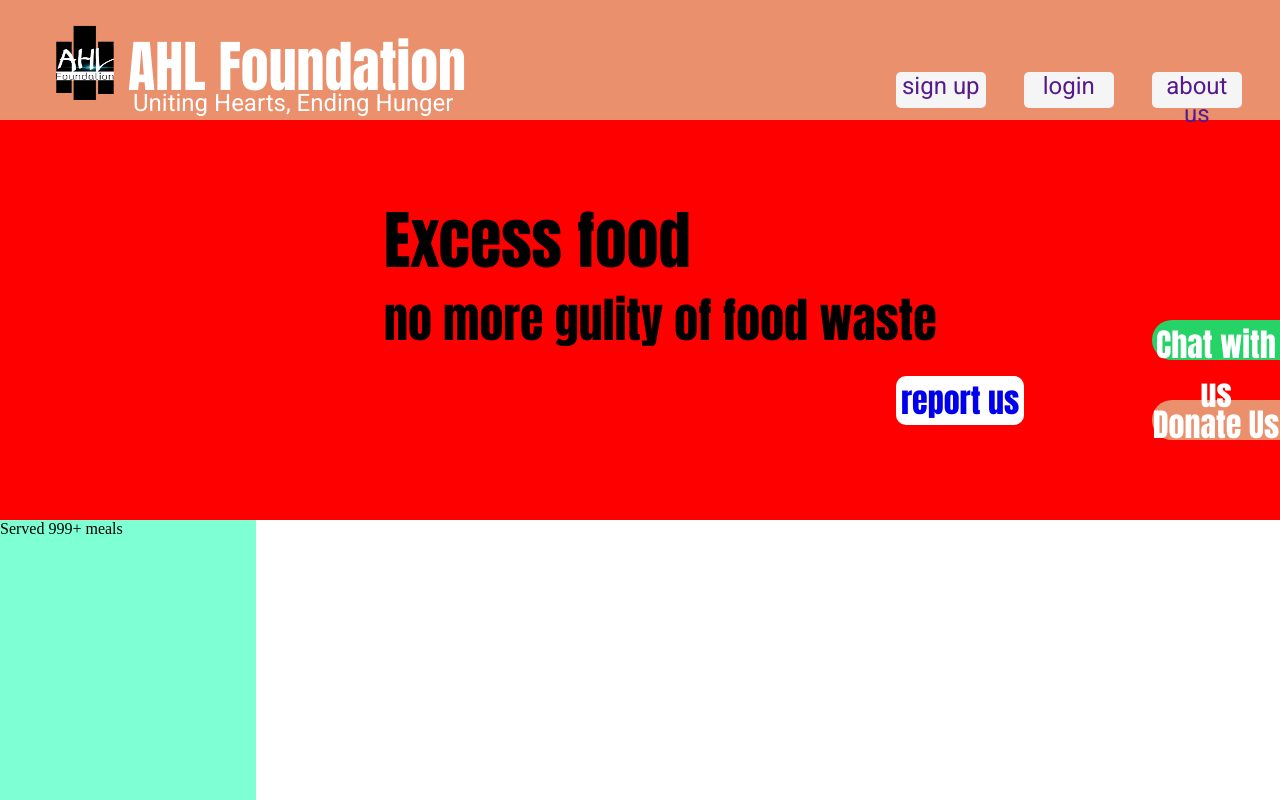
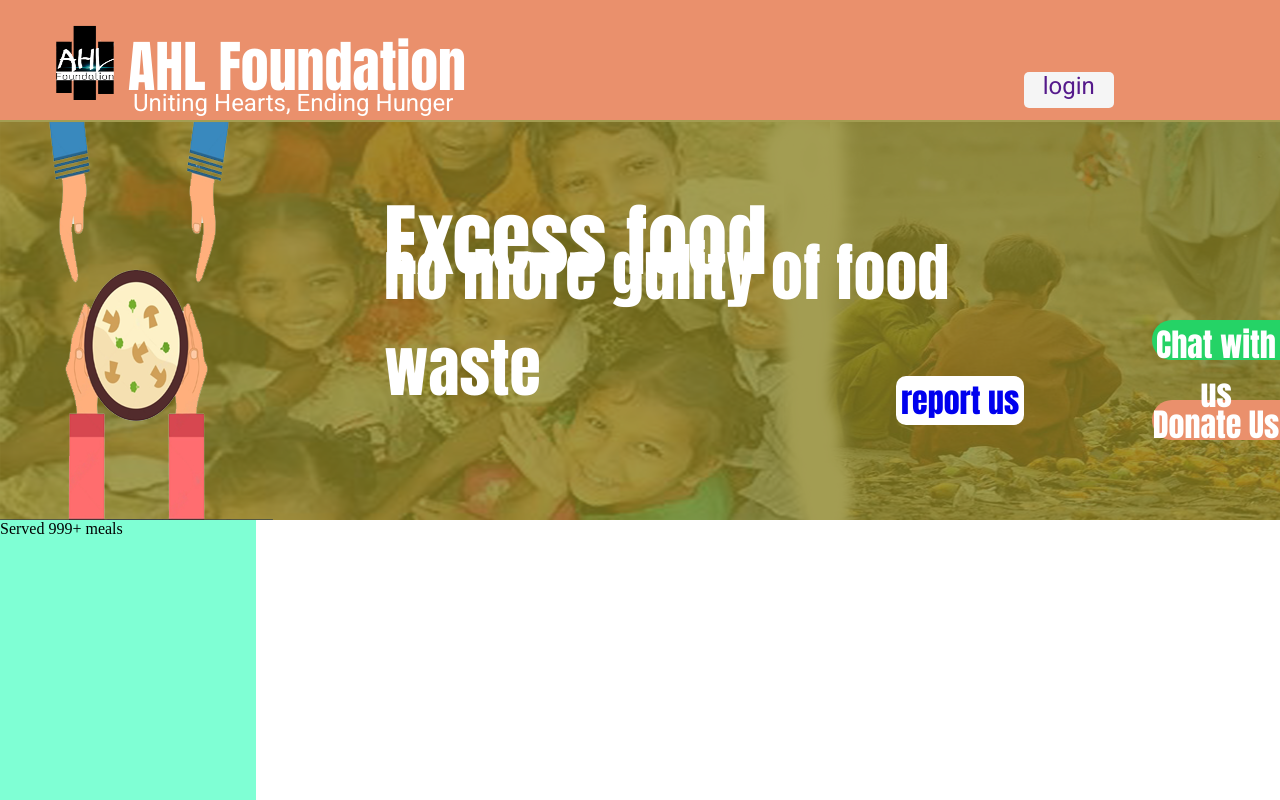
Before and after one commit to Nagamanikanta-manam/CSP, a plain HTML site: page home.html in a window 1280 px wide. Drawn offline with Linux system fonts and the light colour scheme.

Commit message:
added background image and modified text

```diff
--- a/home.html
+++ b/home.html
@@ -114,7 +114,7 @@
             .head1{
                 grid-column:4/9;
                 grid-row:2;
-                font-size: 8vmin;
+                font-size: 10vmin;
                 /*background-color: white;*/
                 font-family:anton;
                 align-self:center;
@@ -122,7 +122,7 @@
             .head2{
                 grid-column:4/9;
                 grid-row:3;
-                font-size: 6vmin;
+                font-size: 8vmin;
                /* background-color: white;*/
                 font-family:anton;
                 align-self:center;
@@ -225,12 +225,14 @@
             display:grid;
             width:100vw;
             height:50vh;
-            background-color:RED;
+            background-image:url('banner_bg.png');
+            background-size:cover ;
             grid-template-columns: 10vw 10vw 10vw 10vw 10vw 10vw 10vw 10vw 10vw 10vw;
             grid-template-rows:10vh 10vh 10vh 10vh 10vh;
             position: relative;
             top:15vh;
             z-index: -1;
+            color:white;
            }
            .box{
             width:20vw;
@@ -248,9 +250,9 @@
             <img src="ahl_logo_2.png" class="logo">
             <div class="title">AHL Foundation</div>
             <div class="tag">Uniting Hearts, Ending Hunger</div>
-            <div class="signup"><a href="" class="asd">sign up</a></div>
+
             <div class="login"><a href="" class="asd">login</a></div>
-            <div class="as"><a href="" class="asd">about us</a></div>
+
             <div class="line"></div>
         </header>
         <div class="banner">
```
